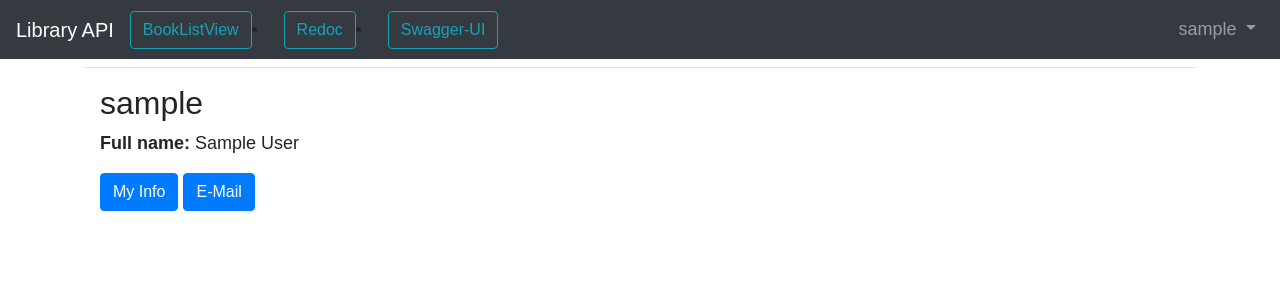
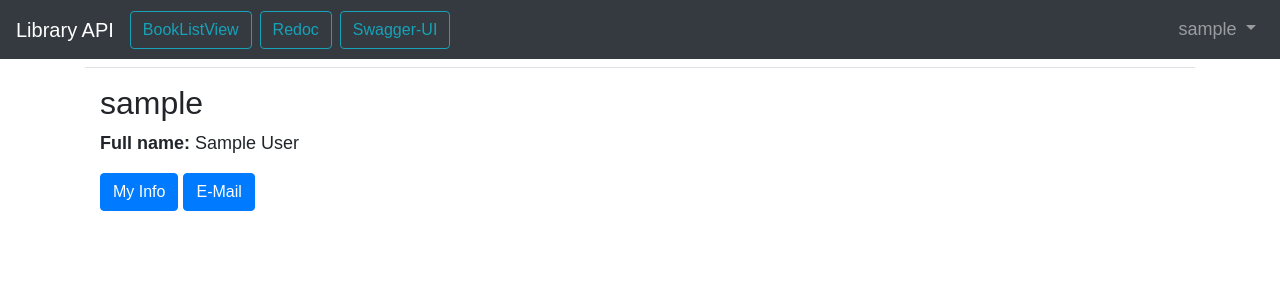
Before and after one commit to kevinbowen777/django-api-library, a Django app: a page that uses templates/base.html in a window 1280 px wide. Shown: the top 300 px of the page. Run offline with Django 3.2, Linux system fonts and the light colour scheme; the visitor is signed in with stand-in values (Sample User, id 1); data comes from the database, SQL or seed files in the repository; parts of the project's set-up code (start-up, migrations or seed data) failed here and were passed over; some libraries are stand-ins or nearby versions.

Commit message:
Remove bullets in navbar. Fixes #73

```diff
--- a/static/css/base.css
+++ b/static/css/base.css
@@ -27,3 +27,9 @@ ul.no-bullets {
   /* padding: 0;  Remove padding */
   margin: 0; /* Remove margins */
 }
+
+li.no-bullets {
+  list-style-type: none; /* Remove bullets */
+  padding: 0; /*  Remove padding */
+  margin: 0; /* Remove margins */
+}
--- a/templates/base.html
+++ b/templates/base.html
@@ -35,10 +35,10 @@
    </button>
     <div class="collapse navbar-collapse" id="navbarSupportedContent">
       {% if user.is_authenticated %}
-          <li class="nav-item">
+          <li class="nav-item no-bullets">
           <a href="{% url 'redoc' %}" class="btn btn-outline-info ml-2">Redoc</a>
           </li>
-          <li>
+          <li class="no-bullets">
           <a href="{% url 'swagger-ui' %}" class="btn btn-outline-info ml-2">Swagger-UI</a>
           </li>
         <ul class="navbar-nav ml-auto">
```
